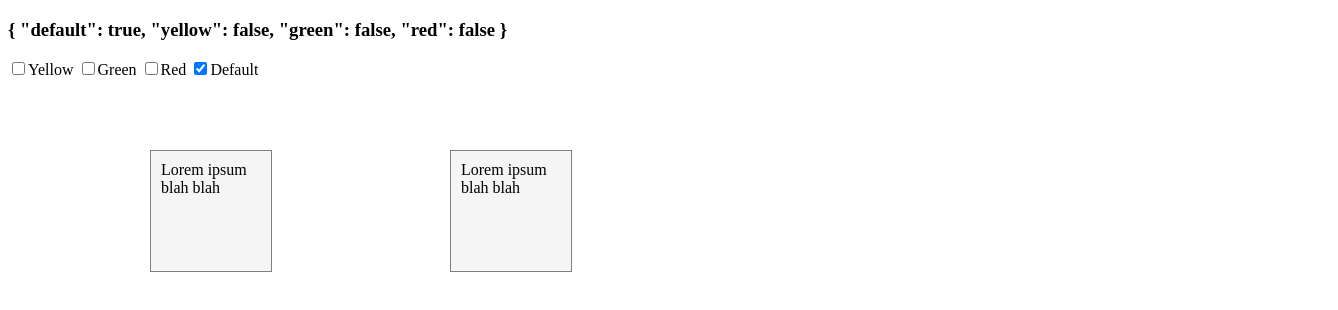
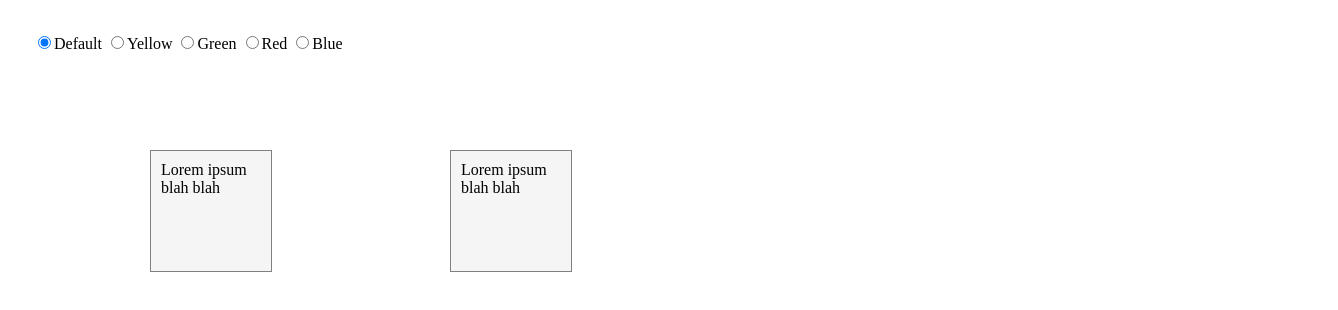
Before and after one commit to astillman/AngularJS-Feb_2016, a plain HTML site: page Hw 1/Part 1/index.html in a window 1280 px wide. Shown: the whole page, 1338 px wide, since content can reach past the window. Drawn offline with nearby package versions, Linux system fonts and the light colour scheme.

Commit message:
Fixes to part 1

```diff
--- a/Hw 1/Part 1/index.html
+++ b/Hw 1/Part 1/index.html
@@ -26,6 +26,9 @@
     	padding: 10px;
     	border: 1px solid grey;
     }
+    #main {
+      padding: 25px;
+    }
   	#main .default {
   		background-color: whiteSmoke;
     	color: black;
@@ -42,6 +45,10 @@
   		background-color: green;
     	color: yellow;
   	}
+    #main .blue {
+      background-color: whiteSmoke;
+      color: blue;
+    }
   	.default {
   		background-color: white;
   	}
@@ -54,24 +61,44 @@
   	.red {
   		background-color: red;
   	}
+    .blue {
+      background-color: blue;
+    }
   </style>
   </head>
   <body ng-app="MyApp">
   	<div id="main" ng-class="ctrl.classObject" ng-controller="MainController as ctrl">
-  		<h3> {{ ctrl.classObject | json }}</h3>
-  		<input
-        type="checkbox"
-        ng-model="ctrl.classObject.yellow">Yellow
+  		<!--<h3> {{ ctrl.classObject | json }}</h3>-->
         <input
-        type="checkbox"
-        ng-model="ctrl.classObject.green">Green
+        type="radio"
+        name="theme"
+        value="default"
+        ng-model="ctrl.theme"
+        ng-change="ctrl.updateTheme()">Default
+  		  <input
+        type="radio"
+        name="theme"
+        value="yellow"
+        ng-model="ctrl.theme"
+        ng-change="ctrl.updateTheme()">Yellow
         <input
-        type="checkbox"
-        ng-model="ctrl.classObject.red">Red
+        type="radio"
+        name="theme"
+        value="green"
+        ng-model="ctrl.theme"
+        ng-change="ctrl.updateTheme()">Green
         <input
-        type="checkbox"
-        ng-model="ctrl.classObject.default">Default
-
+        type="radio"
+        name="theme"
+        value="red"
+        ng-model="ctrl.theme"
+        ng-change="ctrl.updateTheme()">Red
+         <input
+        type="radio"
+        name="theme"
+        value="blue"
+        ng-model="ctrl.theme"
+        ng-change="ctrl.updateTheme()">Blue
   		<div id="div-one" ng-class="ctrl.classObject">Lorem ipsum blah blah</div>
   		<div id="div-two" ng-class="ctrl.classObject">Lorem ipsum blah blah</div>
   	</div>
--- a/Hw 1/Part 1/index.js
+++ b/Hw 1/Part 1/index.js
@@ -1,10 +1,21 @@
 angular.module('MyApp', [])
 	.controller('MainController', function() {
 		var self = this;
+		self.theme = "default";
 		self.classObject = {
 			default: true,
 			yellow: false,
 			green: false,
-		red: false
+			red: false,
+			blue: false
+		};
+		self.updateTheme = function() {
+			for (var key in self.classObject) {
+				if (self.theme === key) {
+					self.classObject[key] = true;
+				} else {
+					self.classObject[key] = false;
 				}
+			}
+		};
 	});
```
Lines whose indentation alone changed are shown as unchanged.
